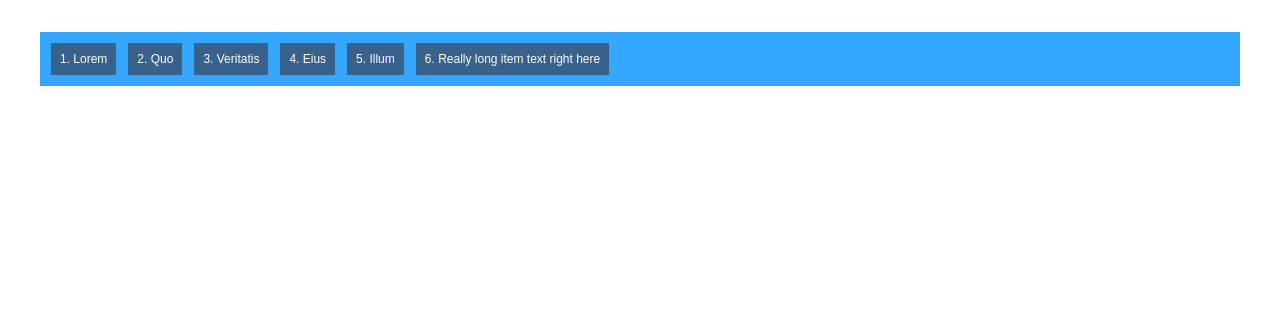
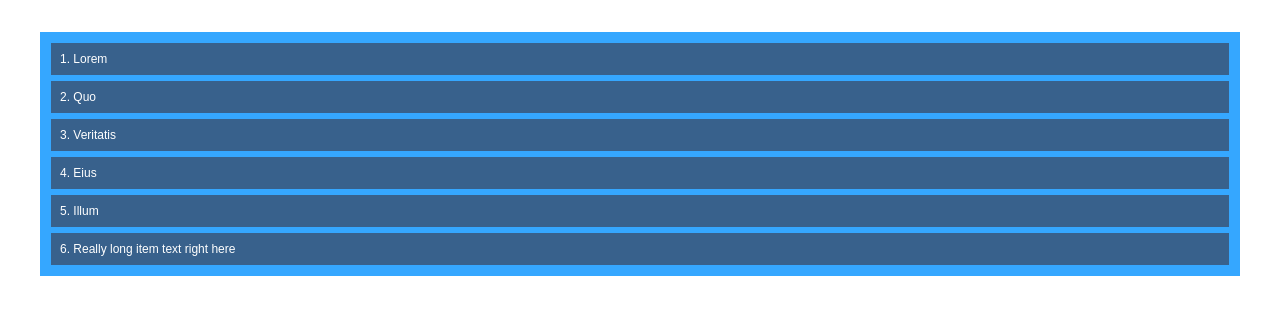
Before and after one commit to cmcoatney/mfw-day3, a plain HTML site: page index.htm in a window 1280 px wide. Drawn offline with Linux system fonts and the light colour scheme.

Commit message:
turning flexbox off

```diff
--- a/css/styles.css
+++ b/css/styles.css
@@ -12,7 +12,7 @@ ul {
   margin: 0;
 
   /* TODO: 1. flex*/
-  display: flex;
+  --display: flex;
 
   /* TODO: 2. column, row-reverse, column-reverse*/
   --flex-direction: column;
```
